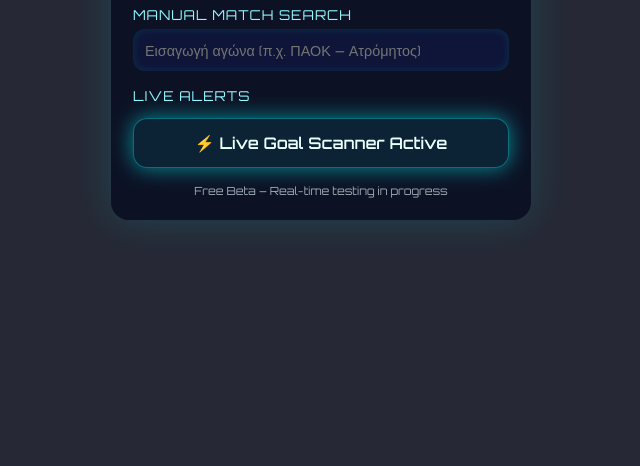
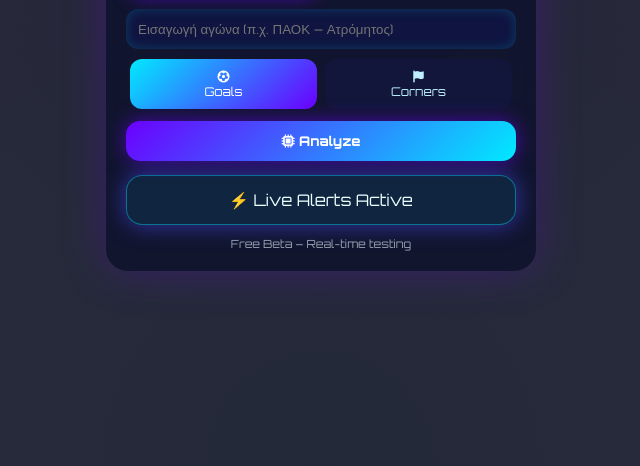
Before and after one commit to Tepe21/neon-ai-predictor, a website: page public/index.html in a window 1280 px wide. Shown: the part 334-800 px from the top of the page, without its empty margins (319-959 px from the left). Drawn offline with Linux system fonts and the light colour scheme.

Commit message:
Restore full UI with live/upcoming tabs, goals/corners, analyze button and neon alerts

```diff
--- a/public/index.html
+++ b/public/index.html
@@ -5,139 +5,147 @@
   <meta name="viewport" content="width=device-width, initial-scale=1.0"/>
   <title>AI Football Picks – Free Beta</title>
 
-  <!-- Google Font -->
+  <!-- Fonts & Icons -->
   <link href="https://fonts.googleapis.com/css2?family=Orbitron:wght@400;600;800&display=swap" rel="stylesheet">
+  <link href="https://cdnjs.cloudflare.com/ajax/libs/font-awesome/6.5.1/css/all.min.css" rel="stylesheet">
 
   <style>
-    * {
-      box-sizing: border-box;
-      font-family: "Orbitron", sans-serif;
-    }
+    * { box-sizing: border-box; font-family: "Orbitron", sans-serif; }
 
     body {
       margin: 0;
       min-height: 100vh;
       background:
-        linear-gradient(
-          rgba(8, 10, 25, 0.88),
-          rgba(8, 10, 25, 0.88)
-        ),
-        url("/bg-neon-stadium.jpg") center / cover no-repeat fixed;
-      color: #e8faff;
+        linear-gradient(rgba(10,12,30,.88), rgba(10,12,30,.88)),
+        radial-gradient(circle at top, #6b00ff33, transparent 60%),
+        radial-gradient(circle at bottom, #00eaff22, transparent 60%);
+      color: #eaffff;
       display: flex;
+      justify-content: center;
       align-items: center;
-      justify-content: center;
     }
 
     .app {
       width: 100%;
-      max-width: 420px;
-      background: rgba(10, 15, 35, 0.88);
-      border-radius: 18px;
-      padding: 22px;
-      box-shadow: 0 0 40px rgba(0, 255, 255, 0.15);
-      backdrop-filter: blur(8px);
+      max-width: 430px;
+      background: rgba(15,18,45,.85);
+      border-radius: 22px;
+      padding: 20px;
+      box-shadow: 0 0 45px rgba(120,0,255,.25);
+      backdrop-filter: blur(10px);
     }
 
     .title {
       text-align: center;
       font-size: 1.6rem;
       font-weight: 800;
-      color: #00f6ff;
-      text-shadow: 0 0 12px rgba(0, 246, 255, 0.6);
-      margin-bottom: 4px;
+      color: #c9b7ff;
+      text-shadow: 0 0 15px #7f5bff;
     }
 
     .subtitle {
       text-align: center;
-      font-size: 0.85rem;
-      color: #b7eaff;
-      opacity: 0.9;
-      margin-bottom: 18px;
-    }
-
-    .section {
+      font-size: .85rem;
+      opacity: .85;
       margin-bottom: 16px;
     }
 
-    .section-title {
-      font-size: 0.85rem;
-      margin-bottom: 6px;
-      color: #8ffaff;
-      text-transform: uppercase;
-      letter-spacing: 1px;
+    /* TABS */
+    .tabs {
+      display: flex;
+      justify-content: space-between;
+      margin-bottom: 12px;
     }
 
+    .tab {
+      flex: 1;
+      margin: 0 4px;
+      padding: 10px;
+      text-align: center;
+      border-radius: 12px;
+      background: #12163a;
+      cursor: pointer;
+      font-size: .75rem;
+      color: #9bdcff;
+    }
+
+    .tab.active {
+      background: linear-gradient(135deg, #6b00ff, #00eaff);
+      color: #fff;
+      box-shadow: 0 0 18px #6b00ff99;
+    }
+
+    /* INPUT */
     input {
       width: 100%;
       padding: 12px;
       border-radius: 12px;
       border: none;
       outline: none;
-      background: #0e1538;
-      color: #eaffff;
-      box-shadow: inset 0 0 10px rgba(0,255,255,0.12);
-      font-size: 0.9rem;
+      background: #0f1440;
+      color: #fff;
+      margin-bottom: 10px;
+      box-shadow: inset 0 0 12px #00eaff33;
     }
 
-    #searchResults {
-      margin-top: 10px;
+    /* CATEGORY */
+    .categories {
+      display: flex;
+      justify-content: space-between;
+      margin-bottom: 12px;
     }
 
-    select {
-      width: 100%;
+    .cat {
+      flex: 1;
+      margin: 0 4px;
       padding: 10px;
-      border-radius: 10px;
-      background: #0e1538;
-      color: #eaffff;
-      border: none;
-      margin-top: 8px;
+      text-align: center;
+      border-radius: 12px;
+      background: #12163a;
+      font-size: .75rem;
+      cursor: pointer;
+      color: #bdefff;
     }
 
-    .match-card {
-      background: rgba(0, 255, 255, 0.06);
-      border-radius: 12px;
-      padding: 12px;
-      margin-top: 10px;
-      border: 1px solid rgba(0,255,255,0.25);
+    .cat.active {
+      background: linear-gradient(135deg, #00eaff, #6b00ff);
+      color: #fff;
     }
 
-    .match-card h3 {
-      margin: 0 0 6px 0;
-      font-size: 0.95rem;
-      color: #00f6ff;
+    .analyze {
+      width: 100%;
+      padding: 12px;
+      border-radius: 14px;
+      border: none;
+      background: linear-gradient(135deg, #6b00ff, #00eaff);
+      color: #fff;
+      font-weight: 700;
+      cursor: pointer;
+      box-shadow: 0 0 20px #6b00ff99;
+      margin-bottom: 14px;
     }
 
-    .live-alert {
-      margin-top: 14px;
+    /* LIVE ALERTS */
+    .alerts {
+      border-radius: 16px;
       padding: 14px;
-      border-radius: 14px;
+      background: rgba(0,234,255,.08);
+      border: 1px solid rgba(0,234,255,.4);
+      box-shadow: 0 0 22px rgba(0,234,255,.6);
       text-align: center;
-      font-weight: 600;
-      color: #eaffff;
-      background: rgba(0, 255, 255, 0.08);
-      border: 1px solid rgba(0,255,255,0.35);
-      box-shadow: 0 0 0 rgba(0,255,255,0);
-      animation: pulse 3.5s ease-in-out infinite;
+      animation: pulse 4s ease-in-out infinite;
     }
 
     @keyframes pulse {
-      0% {
-        box-shadow: 0 0 0 rgba(0,255,255,0);
-      }
-      50% {
-        box-shadow: 0 0 22px rgba(0,255,255,0.55);
-      }
-      100% {
-        box-shadow: 0 0 0 rgba(0,255,255,0);
-      }
+      0%,100% { box-shadow: 0 0 14px rgba(0,234,255,.4); }
+      50% { box-shadow: 0 0 30px rgba(107,0,255,.8); }
     }
 
     .beta {
-      margin-top: 14px;
       text-align: center;
-      font-size: 0.7rem;
-      opacity: 0.65;
+      font-size: .7rem;
+      opacity: .6;
+      margin-top: 12px;
     }
   </style>
 </head>
@@ -148,32 +156,35 @@
   <div class="title">AI Football Picks</div>
   <div class="subtitle">Live Match Intelligence Engine</div>
 
-    <!-- MANUAL SEARCH -->
-    <div class="section">
-      <div class="section-title">Manual Match Search</div>
-      <input
-        id="searchInput"
-        placeholder="Εισαγωγή αγώνα (π.χ. ΠΑΟΚ – Ατρόμητος)"
-        oninput="manualSearch()"
-      />
-      <div id="searchResults"></div>
+  <!-- TABS -->
+  <div class="tabs">
+    <div class="tab active"><i class="fa-solid fa-bolt"></i><br>Live</div>
+    <div class="tab"><i class="fa-solid fa-calendar"></i><br>Upcoming</div>
   </div>
 
+  <!-- SEARCH -->
+  <input id="searchInput" placeholder="Εισαγωγή αγώνα (π.χ. ΠΑΟΚ – Ατρόμητος)" />
+
+  <!-- CATEGORIES -->
+  <div class="categories">
+    <div class="cat active"><i class="fa-solid fa-futbol"></i><br>Goals</div>
+    <div class="cat"><i class="fa-solid fa-flag"></i><br>Corners</div>
+  </div>
+
+  <!-- ANALYZE -->
+  <button class="analyze">
+    <i class="fa-solid fa-microchip"></i> Analyze
+  </button>
+
   <!-- LIVE ALERTS -->
-    <div class="section">
-      <div class="section-title">Live Alerts</div>
-      <div class="live-alert">
-        ⚡ Live Goal Scanner Active
+  <div class="alerts">
+    ⚡ Live Alerts Active
+  </div>
+
+  <div class="beta">
+    Free Beta – Real-time testing
   </div>
 </div>
 
-    <div class="beta">
-      Free Beta – Real-time testing in progress
-    </div>
-  </div>
-
-  <!-- SCRIPTS -->
-  <script src="/search.js"></script>
-
 </body>
 </html>
```
Lines whose indentation alone changed are shown as unchanged.
